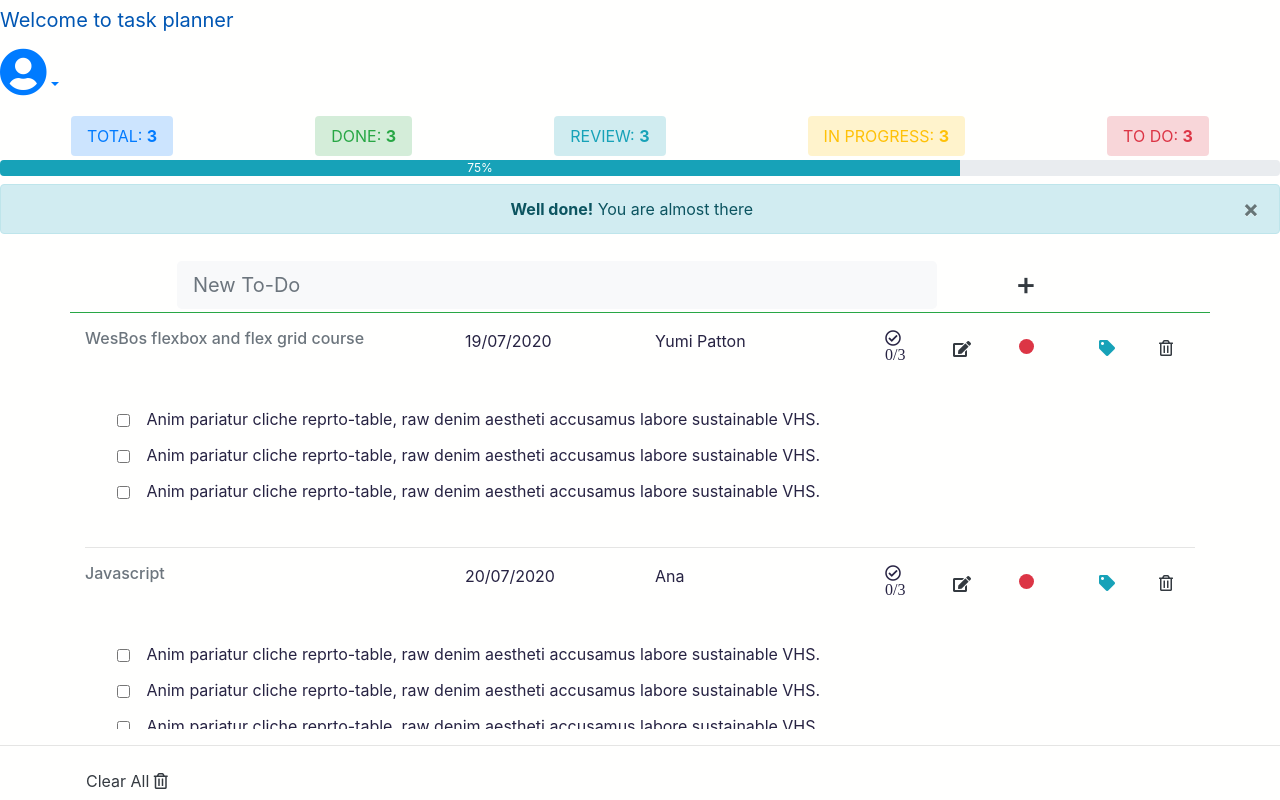
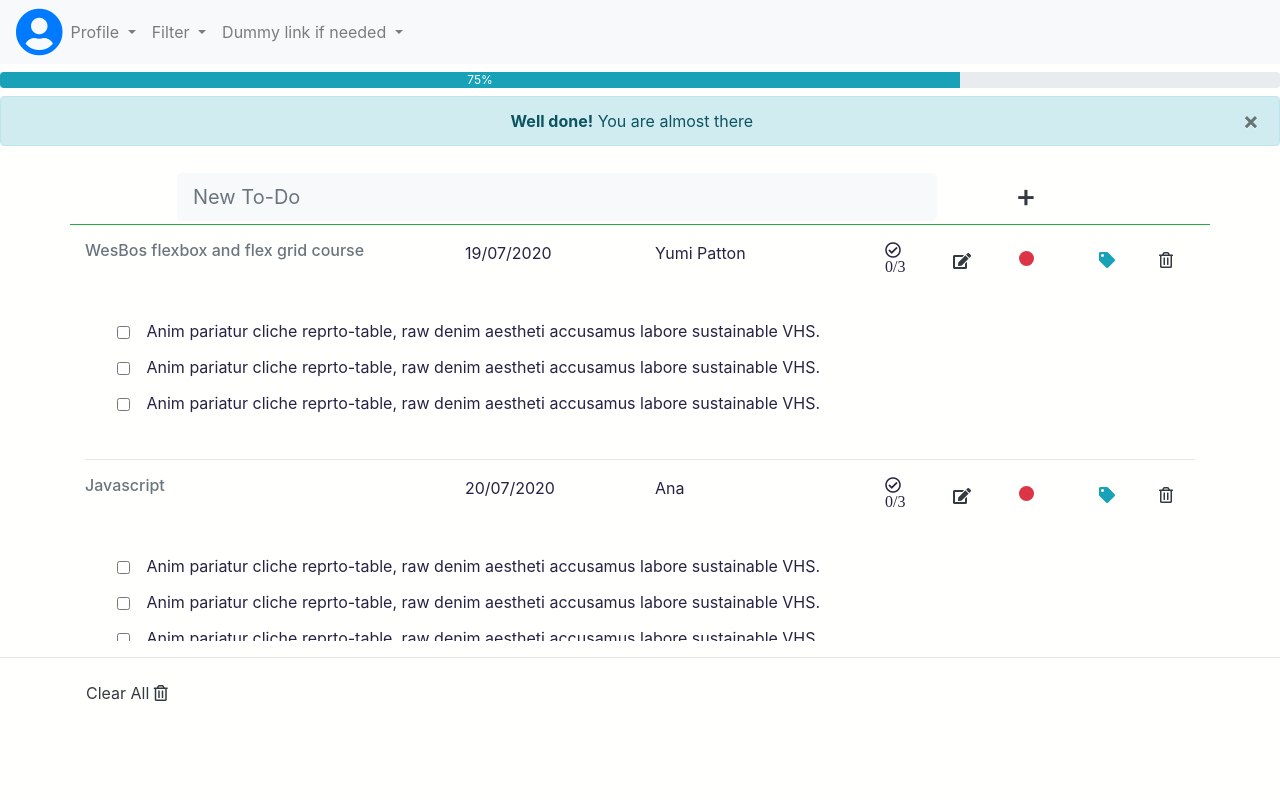
Before and after one commit to agorodinskaya/TeamTaskList-1, a plain HTML site: page index.html in a window 1280 px wide. Drawn offline with nearby package versions, Linux system fonts and the light colour scheme.

Commit message:
filter nav bar added

```diff
--- a/index.html
+++ b/index.html
@@ -17,65 +17,66 @@
 
 <body>
     <header>
+        <nav class="navbar navbar-expand-lg navbar-light bg-light">
+            <a class="navbar-brandnav-link" data-toggle="porfileSettings" href="#" role="button" aria-haspopup="true" aria-expanded="false"><i class="fas fa-user-circle fa-3x"></i></a>
 
-
-      <div class="navbar-header">
-          <a class="navbar-brand" href="#">Welcome to task planner</a>
-      </div>
-      <ul class="nav navbar-nav navbar-right">
+              <button class="navbar-toggler" type="button" data-toggle="collapse" data-target="#navbarNavDropdown" aria-controls="navbarNavDropdown" aria-expanded="false" aria-label="Toggle navigation">
+              <span class="navbar-toggler-icon"></span>
+              </button>
+            <div class="collapse navbar-collapse" id="navbarNavDropdown">
+                <ul class="navbar-nav">
                     <li class="nav-item dropdown">
-          <a class="nav-link dropdown-toggle" data-toggle="dropdown" href="#" role="button" aria-haspopup="true" aria-expanded="false"><i class="fas fa-user-circle fa-3x"></i></a>
-          <div class="dropdown-menu">
+                        <a class="nav-link dropdown-toggle" href="#" id="navbarDropdownMenuLink" data-toggle="dropdown" aria-haspopup="true" aria-expanded="false">
+                        Profile
+                        </a>
+                        <div class="dropdown-menu" aria-labelledby="porfileSettings">
                             <a class="dropdown-item" href="#">Setting</a>
-
                             <a class="dropdown-item" href="#">Dashbord</a>
                             <a class="dropdown-item" href="#">Views</a>
                             <a class="dropdown-item" href="#">Notifications <span class="badge badge-secondary">3</span></a>
-            <div class="dropdown-divider"></div>
+                        </div>
+                    </li>
+
+                    <li class="nav-item dropdown">
+                        <a class="nav-link dropdown-toggle" href="#" id="navbarDropdownMenuLink" data-toggle="dropdown" aria-haspopup="true" aria-expanded="false">
+                        Filter
+                        </a>
+
+                        <div class="dropdown-menu" aria-labelledby="navbarDropdownMenuLink">
+                            <form class="form-inline my-2 my-lg-0">
+                              <input class="form-control mr-sm-2" type="search" placeholder="Search" aria-label="Search">
+                            </form>
                             <a class="dropdown-item" href="#">Done <span class="badge badge-success">3</span></a>
                             <a class="dropdown-item" href="#">Review <span class="badge badge-info">3</span></a>
                             <a class="dropdown-item" href="#">In progress <span class="badge badge-warning">3</span></a>
                             <a class="dropdown-item" href="#">To do <span class="badge badge-danger">3</span></a>
-
+                            <div class="dropdown-divider"></div>
+                            <a class="dropdown-item" href="#">High Priority <span class="badge badge-danger">3</span></a>
+                            <a class="dropdown-item" href="#">Medium Priority <span class="badge badge-warning">3</span></a>
+                            <a class="dropdown-item" href="#">Low Priority <span class="badge badge-info">3</span></a>
+                            <a class="dropdown-item" href="#">No Priority <span class="badge badge-secondary">3</span></a>
+                            <div class="dropdown-divider"></div>
+                            <a class="dropdown-item" href="#">Zoe <span class="badge badge-info">3</span></a>
+                            <a class="dropdown-item" href="#">YP <span class="badge badge-info">3</span></a>
+                            <a class="dropdown-item" href="#">AG <span class="badge badge-info">3</span></a>
                         </div>
                     </li>
-
+                    <li class="nav-item dropdown">
+                        <a class="nav-link dropdown-toggle" href="#" id="navbarDropdownMenuLink" data-toggle="dropdown" aria-haspopup="true" aria-expanded="false">
+                        Dummy link if needed
+                        </a>
+                        <div class="dropdown-menu" aria-labelledby="navbarDropdownMenuLink">
+                            <a class="dropdown-item" href="#">Action</a>
+                            <a class="dropdown-item" href="#">Another action</a>
+                            <a class="dropdown-item" href="#">Something else here</a>
+                        </div>
+                    </li>
                 </ul>
-
-
-
-
+            </div>
+        </nav>
     </header>
     <main>
         <section id="taskProgress" class="py-2 text-center">
-            <nav>
-                <ul class="nav justify-content-around">
-                    <li class="nav-item">
-                        <a href="/index.html" class="nav-link text-primary rounded my-1 active"
-                            style="background-color: rgba(0, 123, 255, 0.2);">
-                            TOTAL: <span class="font-weight-bold">3</span>
-                        </a>
-                    </li>
-                    <li class="nav-item">
-                        <a href="#" class="nav-link text-success rounded my-1 done">
-                            DONE: <span class="font-weight-bold">3</span>
-                        </a>
-                    <li class="nav-item">
-                        <a href="#" class="nav-link text-info rounded my-1 review">
-                            REVIEW: <span class="font-weight-bold">3</span>
-                        </a>
-                    </li>
-                    <li class="nav-item">
-                        <a href="#" class="nav-link text-warning rounded my-1 inProgress">
-                            IN PROGRESS: <span class="font-weight-bold">3</span>
-                        </a>
-                    <li class="nav-item">
-                        <a href="#" class="nav-link text-danger rounded my-1 toDo">
-                            TO DO: <span class="font-weight-bold">3</span>
-                        </a>
-                    </li>
-                </ul>
-            </nav>
             <div class="row">
                 <div class="col-md-12">
                     <div class="progress mb-2">
```
Lines whose indentation alone changed are shown as unchanged.
